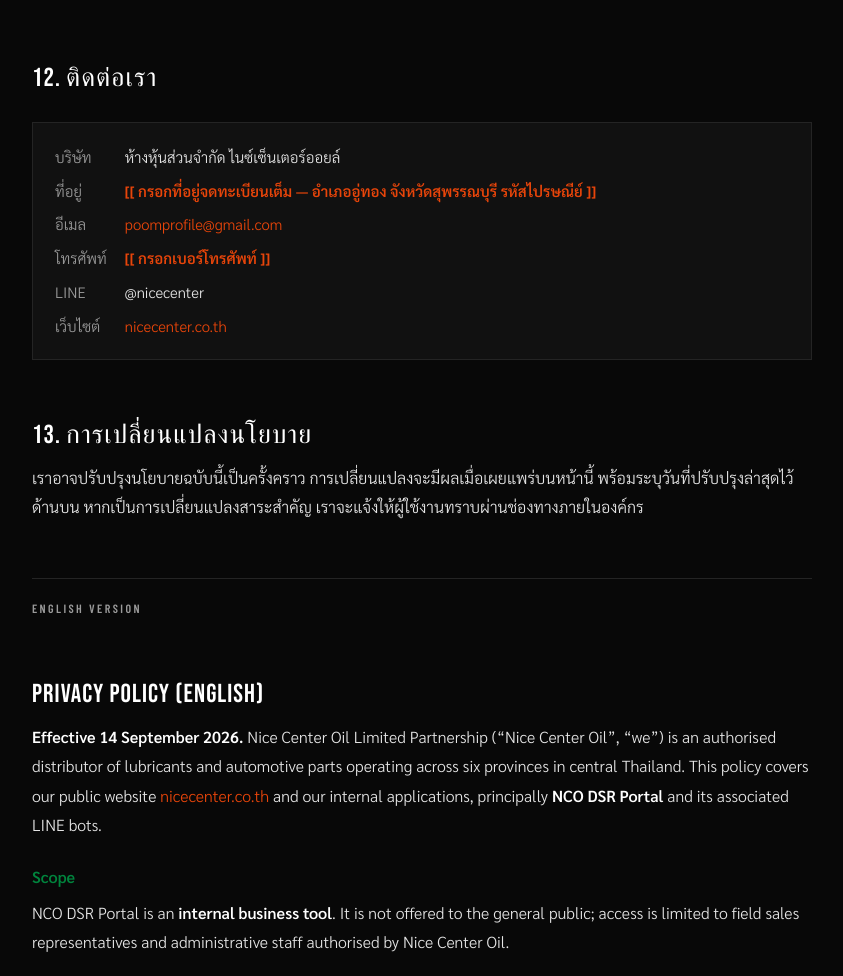
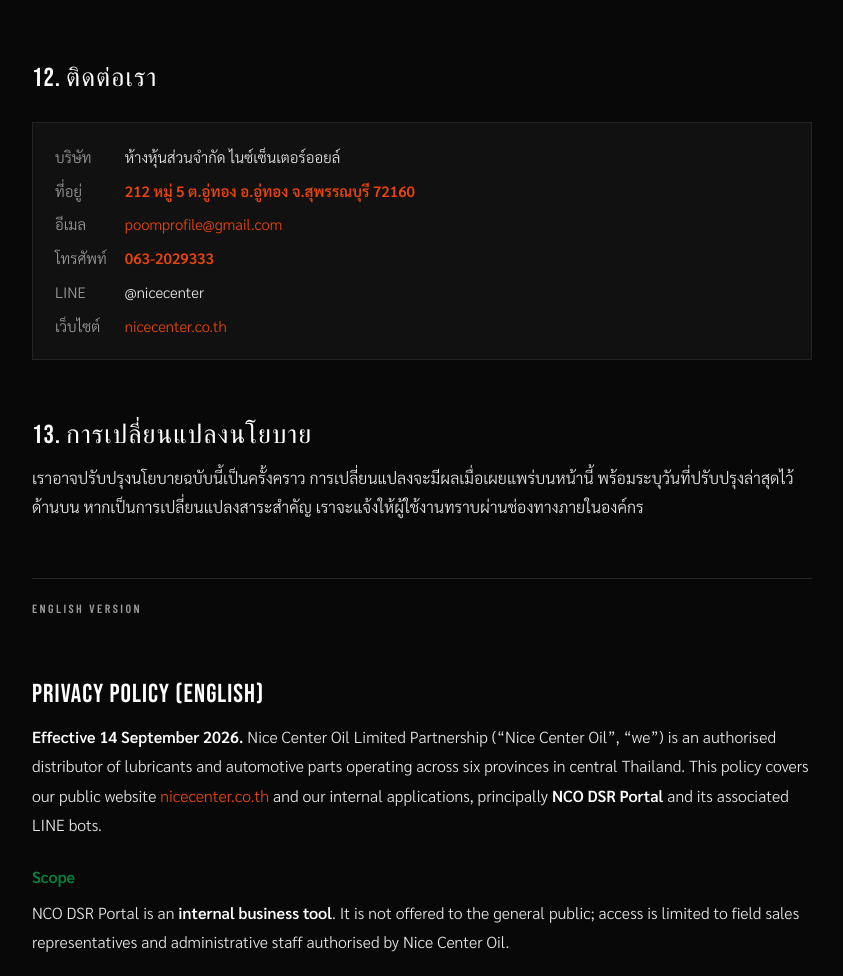
Before and after one commit to nicecenteroil/nicecenter.github.io, a plain HTML site: page privacy/index.html in a window 1280 px wide. Shown: the part 4413-5389 px from the top of the page, without its empty margins (218-1061 px from the left). Drawn offline with nearby package versions, Linux system fonts and the light colour scheme.

Commit message:
Update info privacy index.html

```diff
--- a/privacy/index.html
+++ b/privacy/index.html
@@ -333,9 +333,9 @@
     <div class="contact">
       <dl>
         <dt>บริษัท</dt><dd>ห้างหุ้นส่วนจำกัด ไนซ์เซ็นเตอร์ออยล์</dd>
-        <dt>ที่อยู่</dt><dd><span class="todo">[[ กรอกที่อยู่จดทะเบียนเต็ม — อำเภออู่ทอง จังหวัดสุพรรณบุรี รหัสไปรษณีย์ ]]</span></dd>
+        <dt>ที่อยู่</dt><dd><span class="todo">212 หมู่ 5 ต.อู่ทอง อ.อู่ทอง จ.สุพรรณบุรี 72160</span></dd>
         <dt>อีเมล</dt><dd><a href="mailto:poomprofile@gmail.com">poomprofile@gmail.com</a></dd>
-        <dt>โทรศัพท์</dt><dd><span class="todo">[[ กรอกเบอร์โทรศัพท์ ]]</span></dd>
+        <dt>โทรศัพท์</dt><dd><span class="todo">063-2029333</span></dd>
         <dt>LINE</dt><dd>@nicecenter</dd>
         <dt>เว็บไซต์</dt><dd><a href="https://nicecenter.co.th">nicecenter.co.th</a></dd>
       </dl>
```
